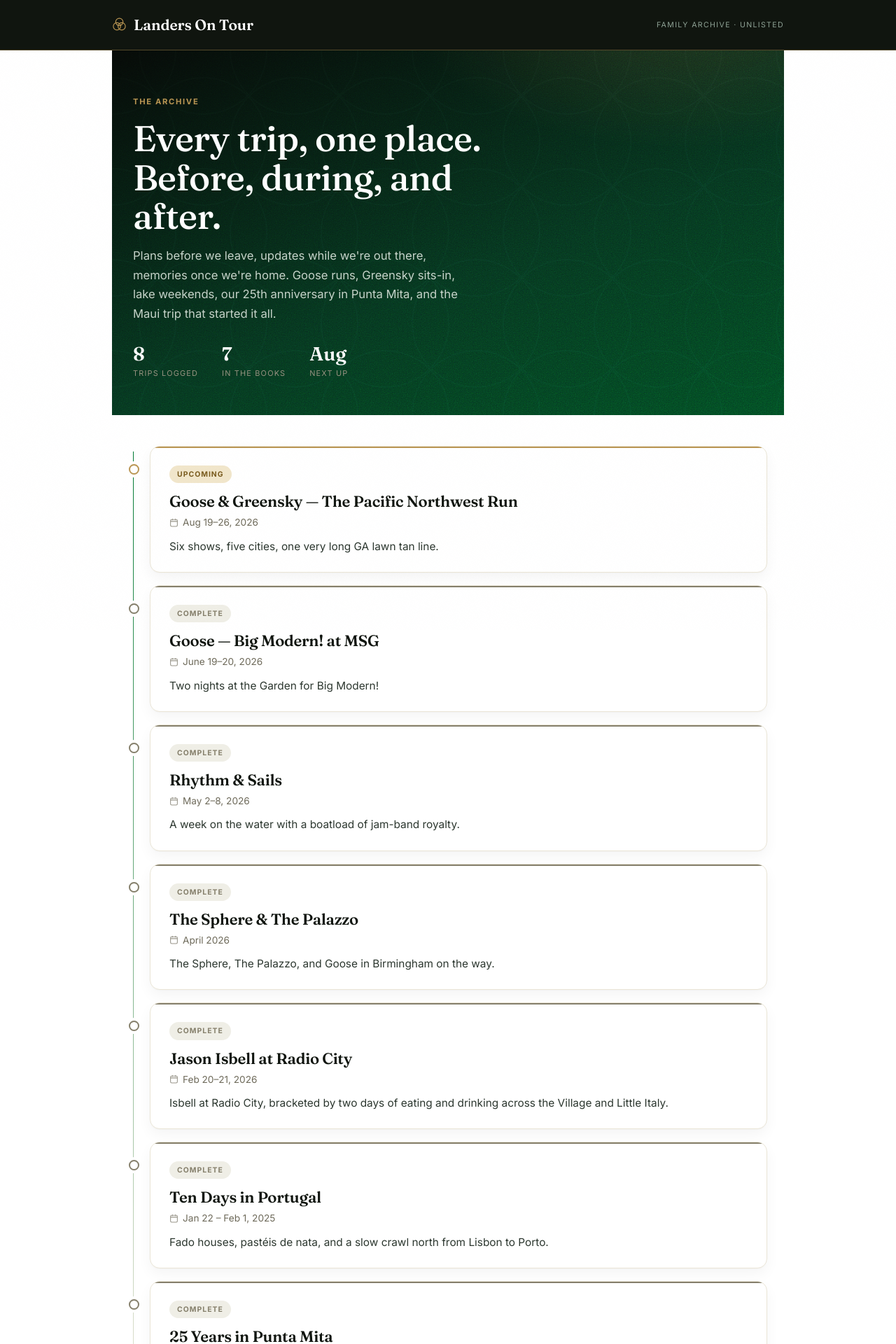
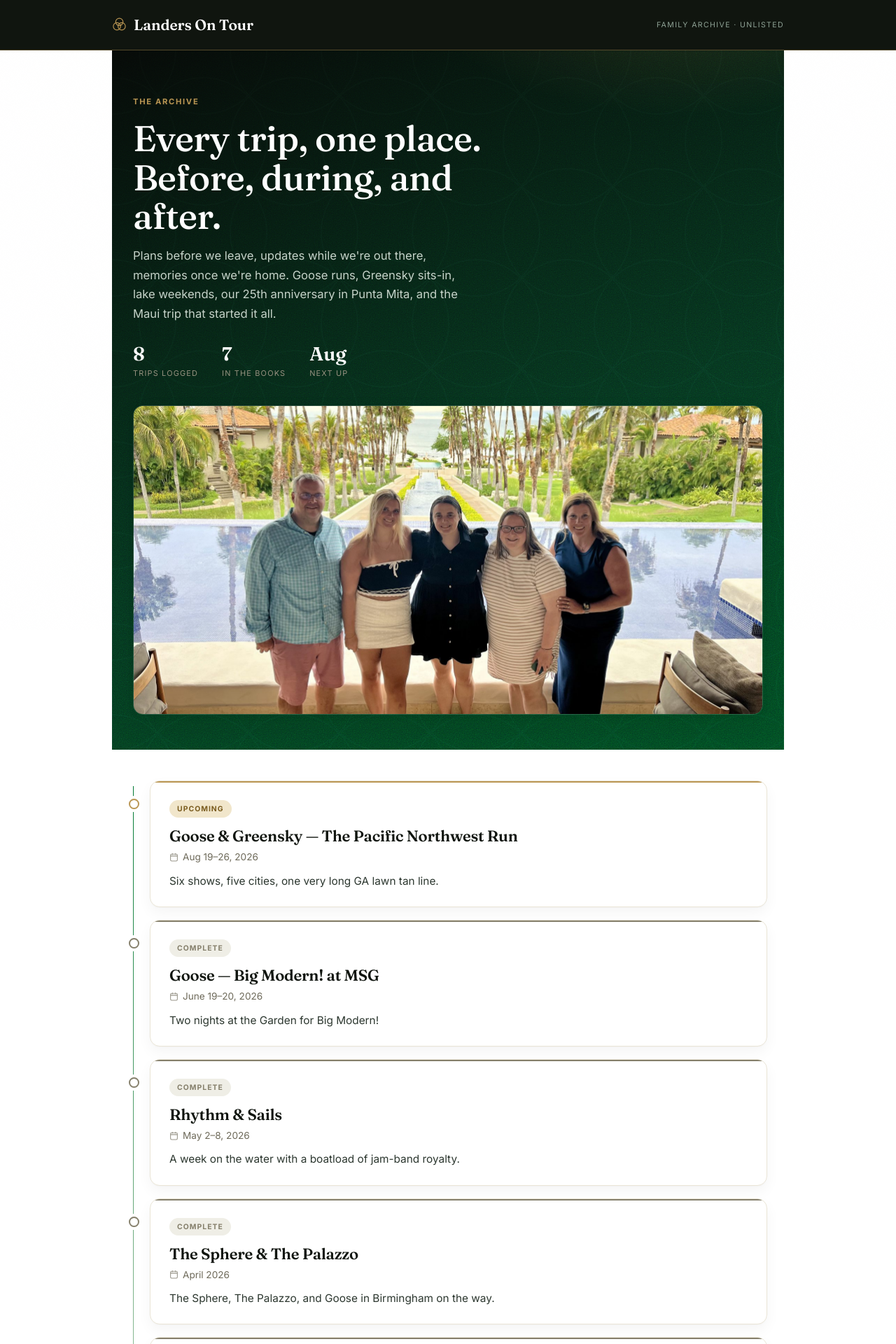
Before and after one commit to bmlanders/adventures, a Jekyll site: the page built from index.html, in a window 1280 px wide. Shown: the top 1920 px of the page at 70% size. Built offline with Jekyll 4.4.1, drawn with Linux system fonts in a browser that asks for light colours.

Commit message:
Add the family photo to the homepage hero
Resized from the original 4032x3024 (3.1MB) down to 1800px wide,
JPEG quality 82 (~540KB), so the homepage doesn't ship a full-res
phone photo. Framed as a rounded card under the hero stats to match
the rest of the masthead treatment.

Co-Authored-By: Claude <noreply@anthropic.com>

```diff
--- a/assets/css/main.css
+++ b/assets/css/main.css
@@ -173,6 +173,20 @@ main { max-width: 960px; margin: 0 auto; padding: 0 24px 84px; position: relativ
 }
 .masthead .stat .l {
   font-size: 0.68rem; letter-spacing: 0.11em; text-transform: uppercase; color: var(--stone-soft); margin-top: 6px;
+}
+.masthead-photo {
+  margin: 36px 0 0;
+  border-radius: var(--radius);
+  overflow: hidden;
+  border: 1px solid rgba(255,255,255,0.14);
+  box-shadow: var(--shadow-hover);
+}
+.masthead-photo img {
+  display: block;
+  width: 100%;
+  height: auto;
+  max-height: 440px;
+  object-fit: cover;
 }
 
 /* ===== Homepage: timeline ===== */
--- a/index.html
+++ b/index.html
@@ -28,6 +28,9 @@ title: null
       <div class="stat"><div class="n">{{ complete_count }}</div><div class="l">In the books</div></div>
       {% if next_trip %}<div class="stat"><div class="n">{{ next_trip.dates | split: ' ' | first }}</div><div class="l">Next up</div></div>{% endif %}
     </div>
+    <div class="masthead-photo">
+      <img src="{{ '/assets/img/family-punta-mita.jpg' | relative_url }}" alt="The family at Punta Mita" width="1800" height="1350" loading="eager">
+    </div>
   </div>
 </div>
 
```
Also changed, not shown: assets/img/family-punta-mita.jpg (added).
